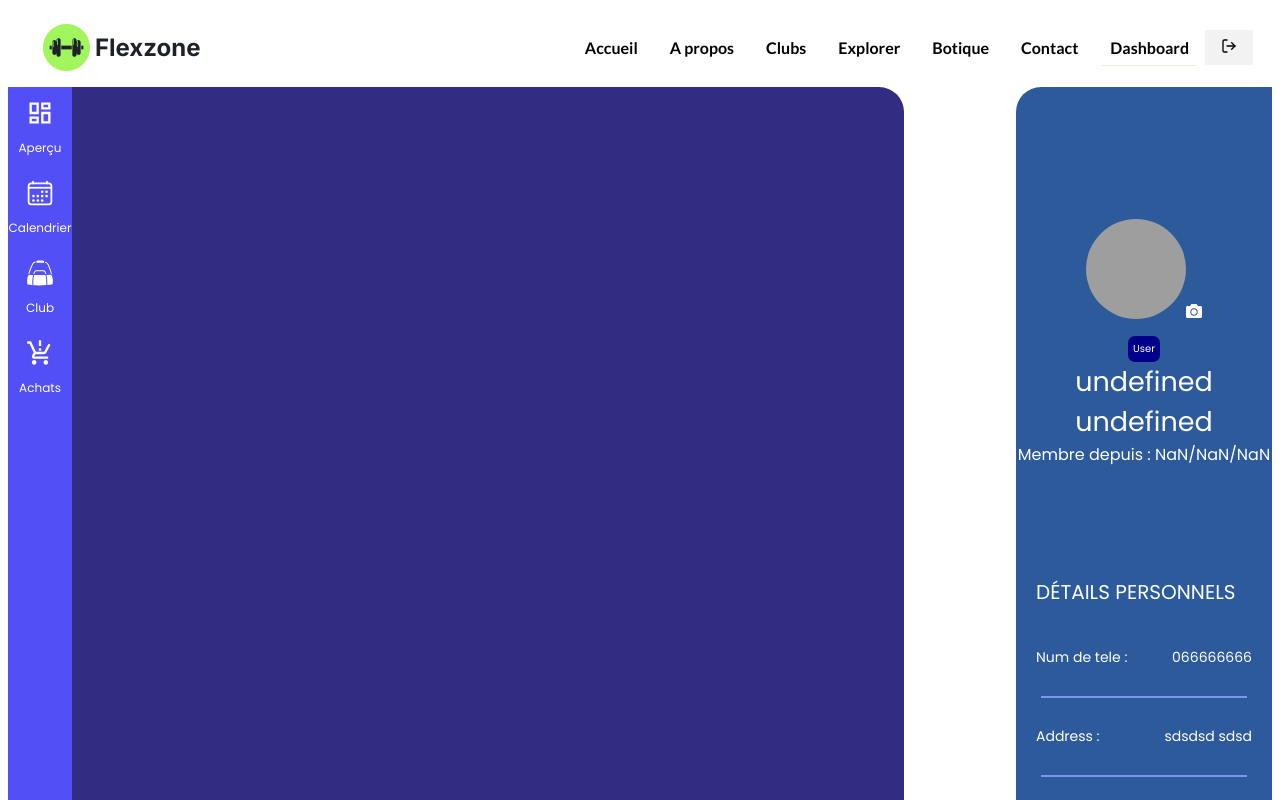
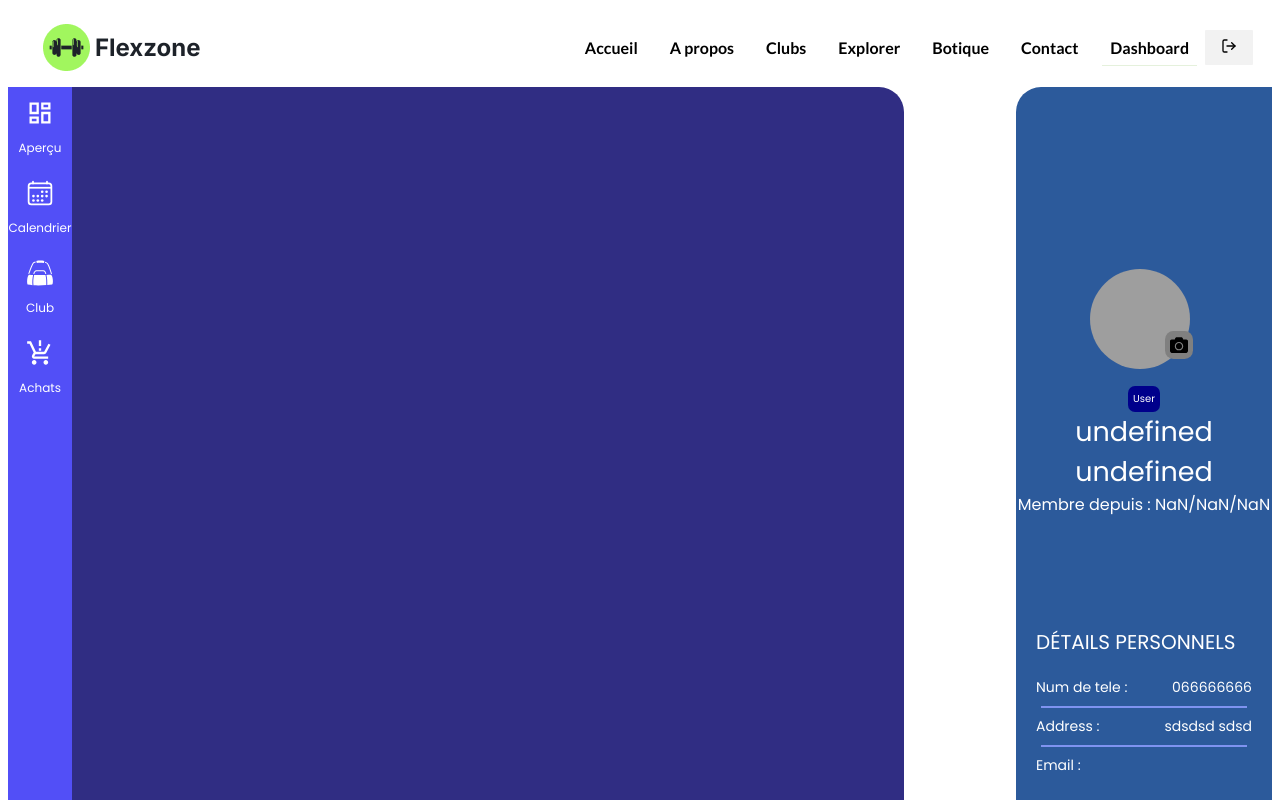
Before and after one commit to chanka1021/FlexZone, a React (Create React App) app: page /dashboard in a window 1280 px wide. Shown: the top 800 px of the page. Built offline with nearby package versions, Linux system fonts and the light colour scheme; no server answers; sample sign-in values are in the browser's storage.

Commit message:
improving some css

```diff
--- a/src/components/styles/Dashboard.css
+++ b/src/components/styles/Dashboard.css
@@ -1,8 +1,8 @@
-.Dashboard{
+.Dashboard {
   display: flex;
 }
 
-.Dashboard ul{
+.Dashboard ul {
   list-style-type: none;
   margin: 0;
   padding: 0;
@@ -18,9 +18,8 @@
   font-size: 12px;
   transition: 0.3s ease-in-out;
   cursor: pointer;
-
 }
-.Dashboard li:hover{
+.Dashboard li:hover {
   background-color: #1c1a50;
 }
 
@@ -33,13 +32,12 @@ margin-top: 10px;
   background-color: #1c1a50;
 }
 
-.DBnavbar{
+.DBnavbar {
   width: 5vw;
   height: 100vh;
   background-color: #524ff7;
-
 }
-.UserData{
+.UserData {
   height: 100vh;
   width: 20vw;
   display: flex;
@@ -54,9 +52,8 @@ margin-top: 10px;
   display: block;
   margin-left: auto;
   margin-right: 0;
-
 }
-.Actions{
+.Actions {
   width: 65vw;
   background-color: #302d83;
   color: white;
@@ -64,13 +61,14 @@ margin-top: 10px;
   border-bottom-right-radius: 25px;
 }
 
-.UserImg{
+.UserImg {
   border-radius: 50%;
   width: 100px;
   height: 100px;
+  margin-left: 20px;
 }
 
-.UserType{
+.UserType {
   padding: 5px;
   font-size: 10px;
   border-radius: 7px;
@@ -80,23 +78,23 @@ margin-top: 10px;
   margin: auto;
   margin-top: 10px;
 }
-.UserName{
+.UserName {
   font-size: 27px;
 }
 
-.UserDetails{
+.UserDetails {
   gap: 10px;
   color: white;
   margin-top: 70px;
 }
 
-.UserPersonalInfos{
+.UserPersonalInfos {
   margin-top: 90px;
   display: flex;
   flex-direction: column;
   text-align: start;
   width: 100%;
-    gap: 20px;
+  /* gap: 20px; */
   color: white;
 }
 .UserPersonalInfos p {
@@ -104,7 +102,7 @@ margin-top: 10px;
   text-transform: uppercase;
   padding: 0 20px;
 }
-.UserPersonalInfos hr{
+.UserPersonalInfos hr {
   border: 1px solid rgb(127, 147, 240);
   width: 80%;
 }
@@ -114,3 +112,16 @@ margin-top: 10px;
   display: flex;
   justify-content: space-between;
 }
+
+.change-profile-icon {
+  position: relative;
+  right: 25px;
+  bottom: 10px;
+  background-color: gray;
+  color: black;
+  border-radius: 30%;
+
+  font-size: large;
+  padding: 5px;
+  cursor: pointer;
+}
```
Lines whose indentation alone changed are shown as unchanged.
